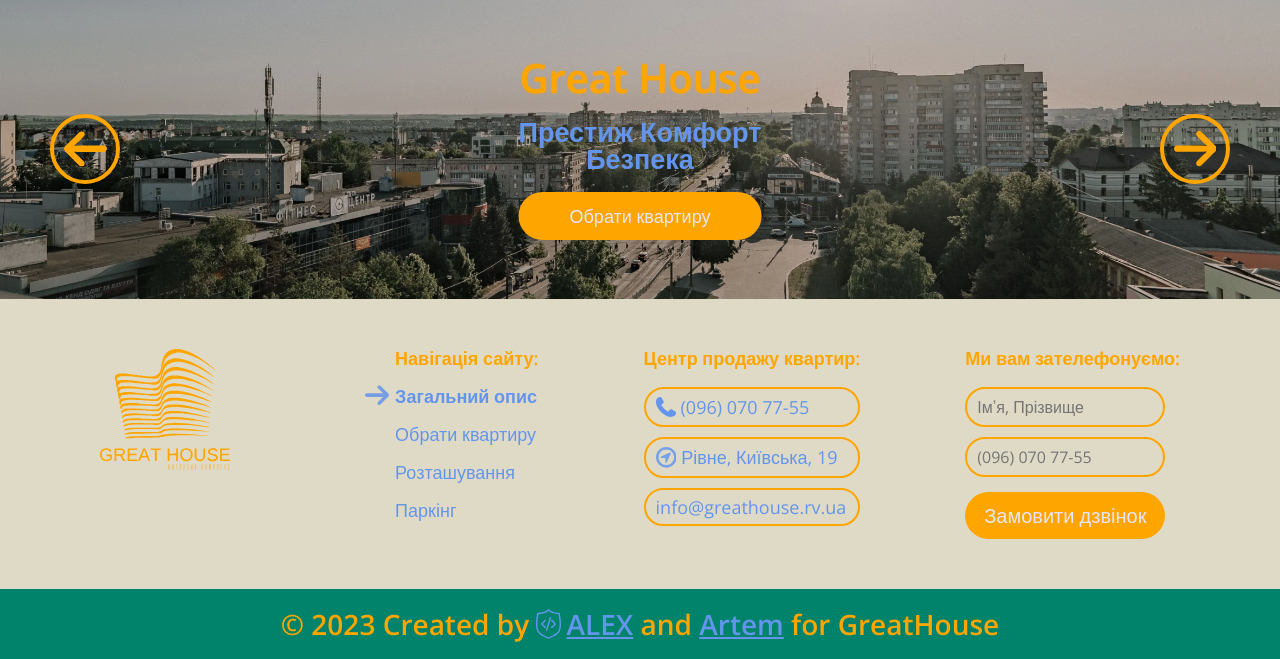
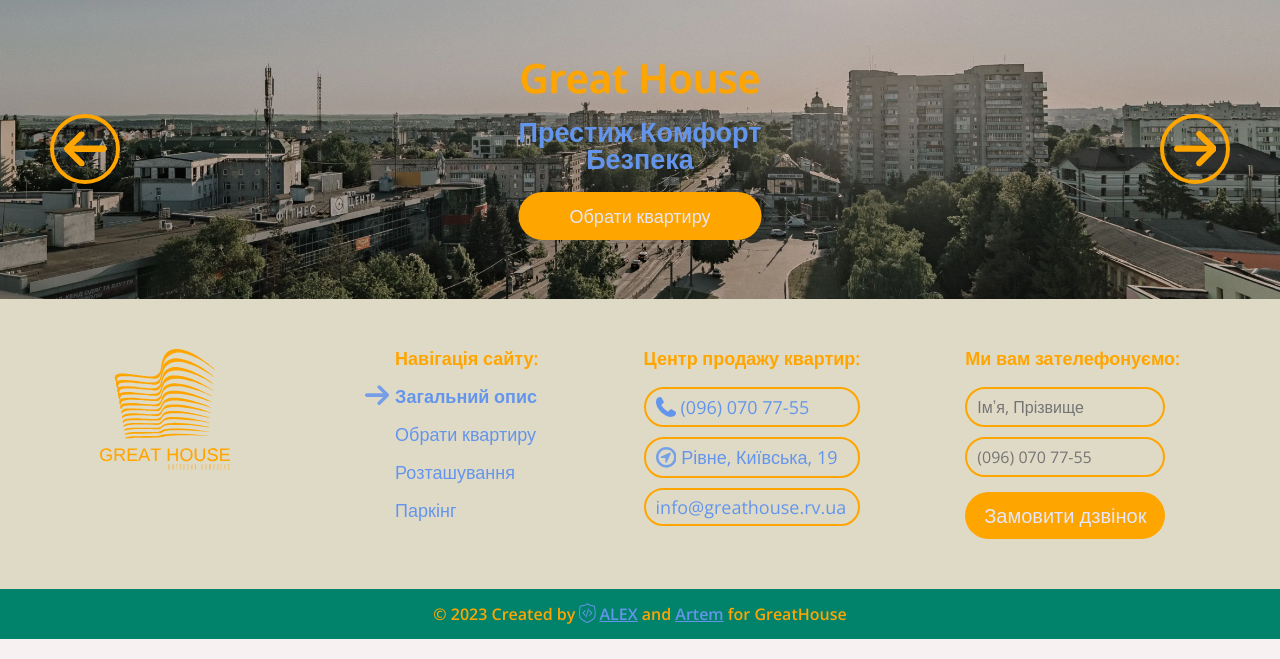
Before and after one commit to Sashahjggggv/Great-House, a PHP site: page /index.html in a window 1280 px wide. Shown: the part 5530-6189 px from the top of the page. Run offline with PHP 8.4, Linux system fonts and the light colour scheme; style sheets or scripts are compiled from the project's sources; some libraries are stand-ins or nearby versions.

Commit message:
add new ver

```diff
--- a/choose/index.html
+++ b/choose/index.html
@@ -259,7 +259,7 @@
     </div>
     <div class="footer__creators">
       <div class="container">
-        <p class="footer__creators-text title">
+        <p class="footer__creators-text subtitle">
           © 2023 Created by <span class="alex-logo"><img src="../../img/alex.svg" alt="myLogo">ALEX</span> <br> and Artem for GreatHouse
         </p>
       </div>
--- a/css/main.css
+++ b/css/main.css
@@ -634,19 +634,23 @@
 .footer__creators {
   position: relative;
   background: #00836a;
-  padding: 20px 0;
+  padding: 10px 0;
 }
 .footer__creators-text {
   margin: 0 !important;
   line-height: 30px;
+  font-size: 16px !important;
 }
-.footer__creators-text span {
+.footer__creators-text > span {
   color: #6495ed;
   text-decoration: underline;
   cursor: pointer;
 }
-.footer__creators-text span:hover {
+.footer__creators-text > span:hover {
   text-shadow: 0 0 5px #6495ed;
+}
+.footer__creators-text > span > img {
+  margin-top: 4px;
 }
 .footer__creators-text br {
   display: none;
--- a/scss/main.scss
+++ b/scss/main.scss
@@ -605,18 +605,22 @@
   &__creators {
     position: relative;
     background: #00836a;
-    padding: 20px 0;
+    padding: 10px 0;
   }
 
   &__creators-text {
     margin: 0 !important;
     line-height: 30px;
-    & span {
+    font-size: 16px !important;
+    & > span {
       color: #6495ed;
       text-decoration: underline;
       cursor: pointer;
       &:hover {
         text-shadow: 0 0 5px #6495ed;
+      }
+      & > img {
+        margin-top: 4px;
       }
     }
     & br {
```
Also changed, not shown: img/alex.svg.
